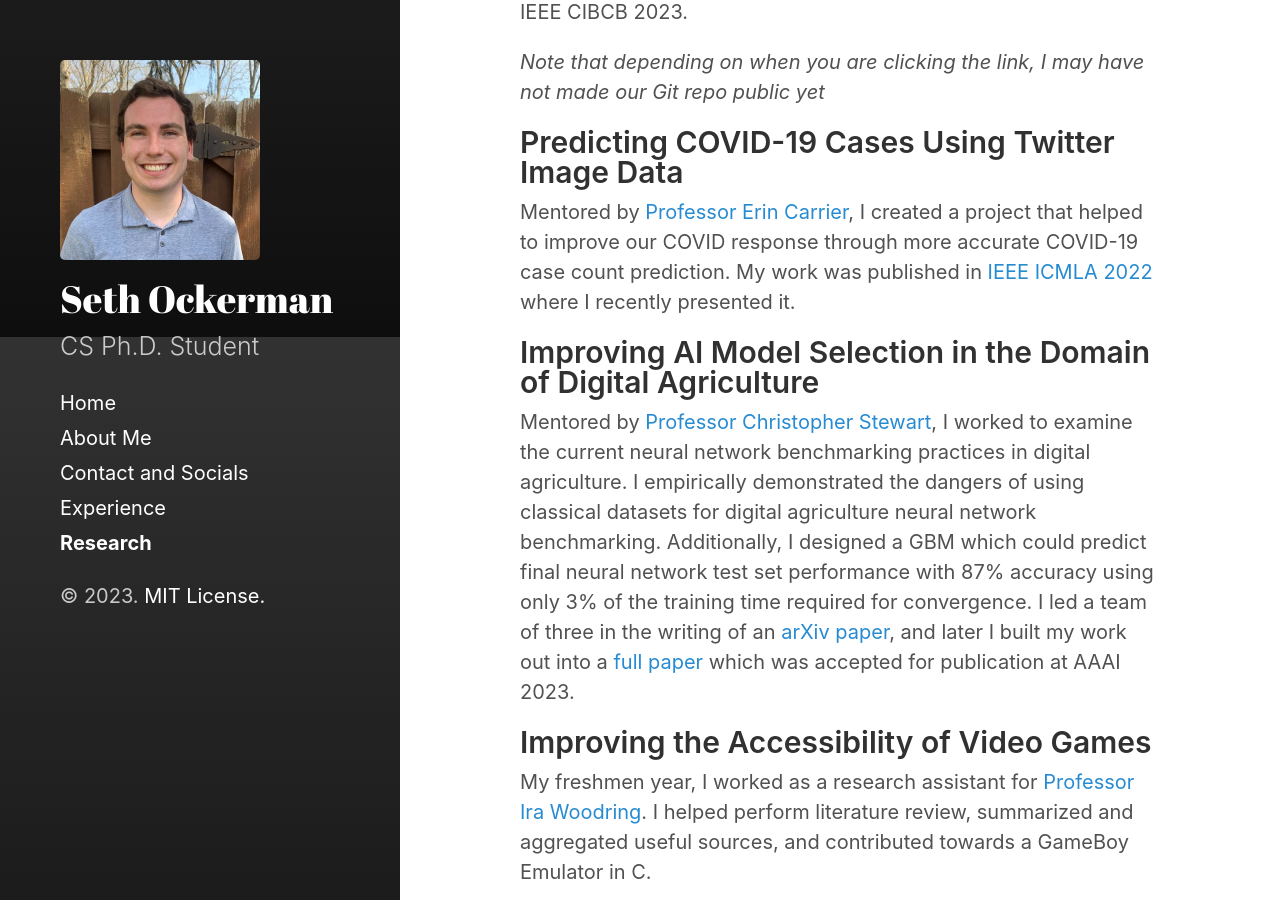
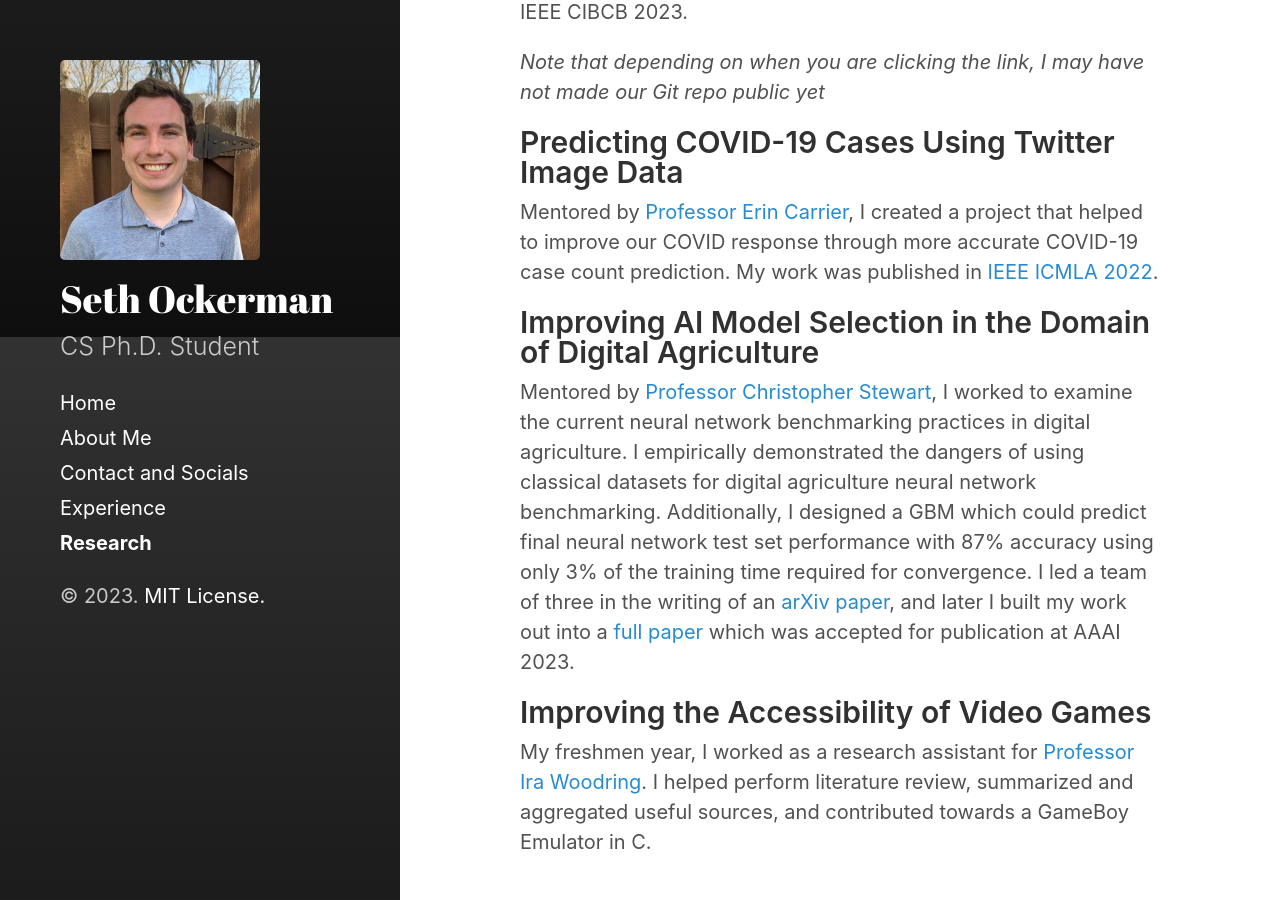
Before and after one commit to OckermanSethGVSU/OckermanSethGVSU.github.io, a Jekyll site: the page built from markdown/research.md, in a window 1280 px wide and 900 px high, scrolled down 563 px. Built offline with Jekyll 4.4.1, drawn with Linux system fonts in a browser that asks for light colours.

Commit message:
fixed wording in time

```diff
--- a/markdown/research.md
+++ b/markdown/research.md
@@ -12,7 +12,7 @@ Overseen by [Professor Brian Haab](https://scholar.google.com/citations?user=mC3
 
 
 ## Predicting COVID-19 Cases Using Twitter Image Data
-Mentored by [Professor Erin Carrier](https://eecarrier.github.io/){:target="_blank"}, I created a project that helped to improve our COVID response through more accurate COVID-19 case count prediction. My work was published in [IEEE ICMLA 2022](https://ieeexplore.ieee.org/stamp/stamp.jsp?arnumber=10068950){:target="_blank"} where I recently presented it.
+Mentored by [Professor Erin Carrier](https://eecarrier.github.io/){:target="_blank"}, I created a project that helped to improve our COVID response through more accurate COVID-19 case count prediction. My work was published in [IEEE ICMLA 2022](https://ieeexplore.ieee.org/stamp/stamp.jsp?arnumber=10068950){:target="_blank"}.
 
 
 ## Improving AI Model Selection in the Domain of Digital Agriculture
```
Also changed, not shown: 2 other files.
